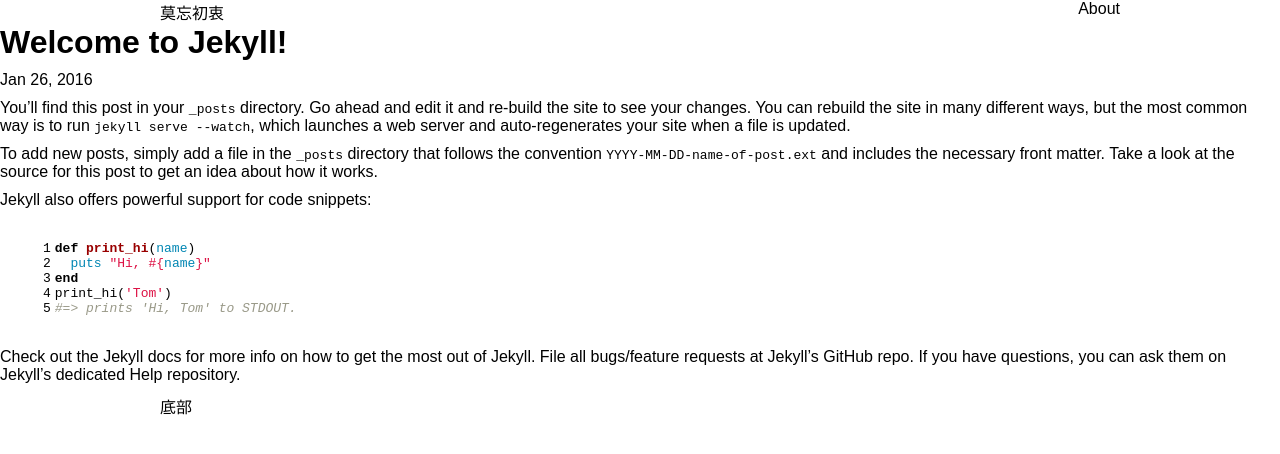
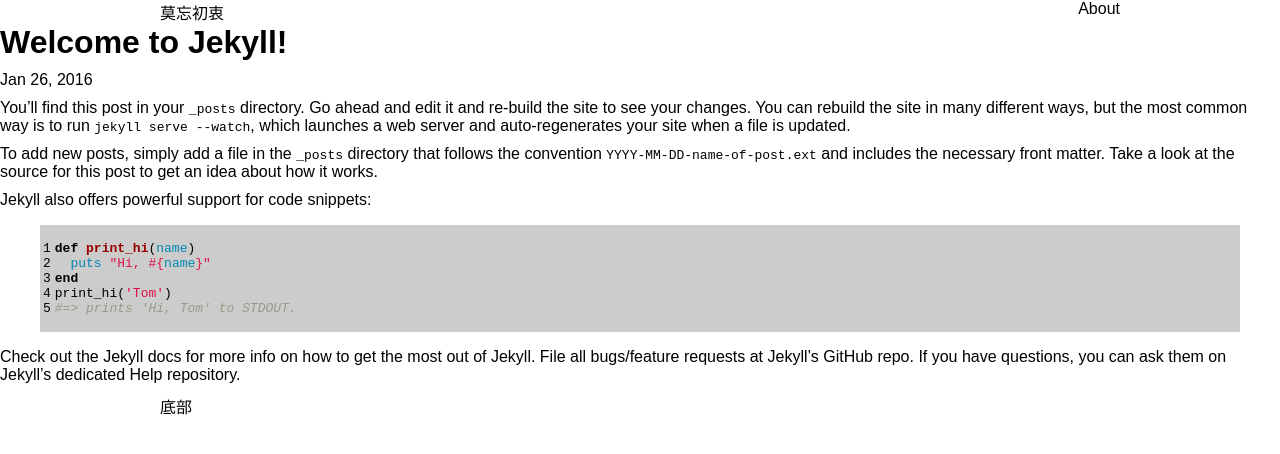
Before and after one commit to love-peach/blog-jekyll, a Jekyll site: the page built from _posts/2016-01-26-welcome-to-jekyll.markdown, in a window 1280 px wide. Shown: the top 454 px of the page. Built offline with Jekyll 4.4.1, drawn with Linux system fonts in a browser that asks for light colours.

Commit message:
修改代码高亮样式

```diff
--- a/_sass/_syntax-highlighting.scss
+++ b/_sass/_syntax-highlighting.scss
@@ -3,6 +3,9 @@
  */
 .highlight {
     background: #fff;
+    pre {
+      background-color: #ccc;
+    }
 
     .c     { color: #998; font-style: italic } // Comment
     .err   { color: #a61717; background-color: #e3d2d2 } // Error
```
